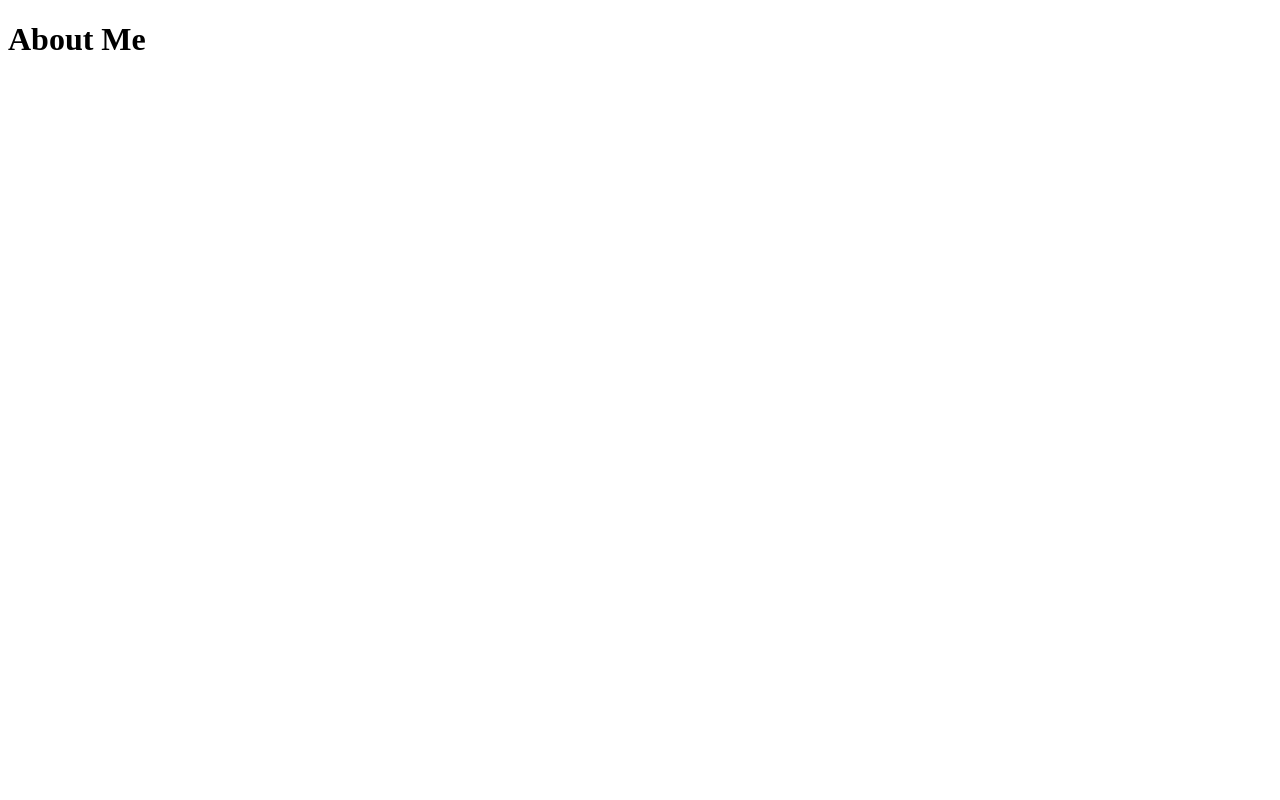
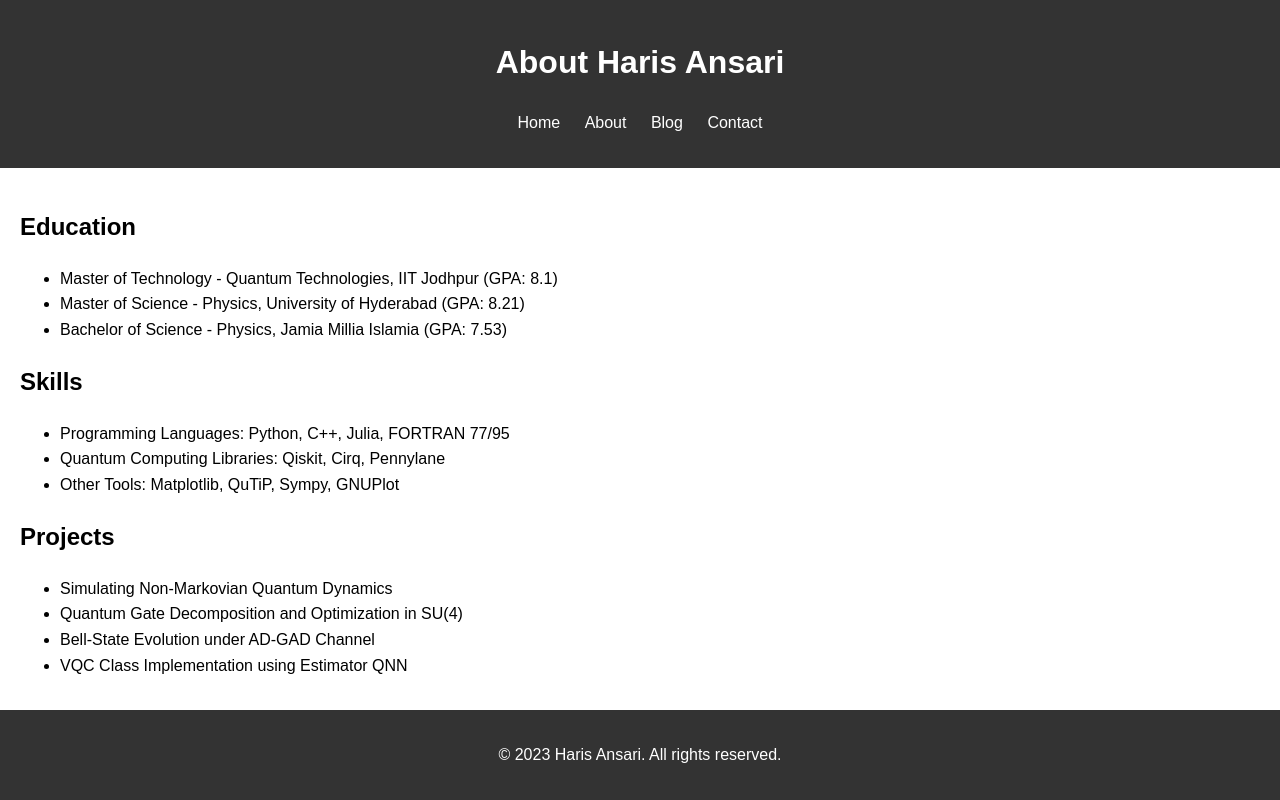
Before and after one commit to harishaseebat92/harishaseeb.github.io, a plain HTML site: page about.html in a window 1280 px wide. Drawn offline with Linux system fonts and the light colour scheme.

Commit message:
Updated website content

```diff
--- a/about.html
+++ b/about.html
@@ -1 +1,52 @@
-<!DOCTYPE html><html><head><title>About</title></head><body><h1>About Me</h1></body></html>
+<!DOCTYPE html>
+<html lang="en">
+<head>
+    <meta charset="UTF-8">
+    <meta name="viewport" content="width=device-width, initial-scale=1.0">
+    <title>About Haris Ansari</title>
+    <link rel="stylesheet" href="css/styles.css">
+</head>
+<body>
+    <header>
+        <h1>About Haris Ansari</h1>
+        <nav>
+            <ul>
+                <li><a href="index.html">Home</a></li>
+                <li><a href="about.html">About</a></li>
+                <li><a href="blog.html">Blog</a></li>
+                <li><a href="contact.html">Contact</a></li>
+            </ul>
+        </nav>
+    </header>
+    <main>
+        <section>
+            <h2>Education</h2>
+            <ul>
+                <li>Master of Technology - Quantum Technologies, IIT Jodhpur (GPA: 8.1)</li>
+                <li>Master of Science - Physics, University of Hyderabad (GPA: 8.21)</li>
+                <li>Bachelor of Science - Physics, Jamia Millia Islamia (GPA: 7.53)</li>
+            </ul>
+        </section>
+        <section>
+            <h2>Skills</h2>
+            <ul>
+                <li>Programming Languages: Python, C++, Julia, FORTRAN 77/95</li>
+                <li>Quantum Computing Libraries: Qiskit, Cirq, Pennylane</li>
+                <li>Other Tools: Matplotlib, QuTiP, Sympy, GNUPlot</li>
+            </ul>
+        </section>
+        <section>
+            <h2>Projects</h2>
+            <ul>
+                <li>Simulating Non-Markovian Quantum Dynamics</li>
+                <li>Quantum Gate Decomposition and Optimization in SU(4)</li>
+                <li>Bell-State Evolution under AD-GAD Channel</li>
+                <li>VQC Class Implementation using Estimator QNN</li>
+            </ul>
+        </section>
+    </main>
+    <footer>
+        <p>&copy; 2023 Haris Ansari. All rights reserved.</p>
+    </footer>
+</body>
+</html>
--- a/css/styles.css
+++ b/css/styles.css
@@ -1 +1,43 @@
-body { font-family: Arial, sans-serif; }
+/* css/styles.css */
+body {
+    font-family: Arial, sans-serif;
+    margin: 0;
+    padding: 0;
+    line-height: 1.6;
+}
+
+header {
+    background: #333;
+    color: #fff;
+    padding: 1rem 0;
+    text-align: center;
+}
+
+nav ul {
+    list-style: none;
+    padding: 0;
+}
+
+nav ul li {
+    display: inline;
+    margin: 0 10px;
+}
+
+nav ul li a {
+    color: #fff;
+    text-decoration: none;
+}
+
+main {
+    padding: 20px;
+}
+
+footer {
+    background: #333;
+    color: #fff;
+    text-align: center;
+    padding: 1rem 0;
+    position: fixed;
+    bottom: 0;
+    width: 100%;
+}
```
Also changed, not shown: index.html (+42 -1 lines).
